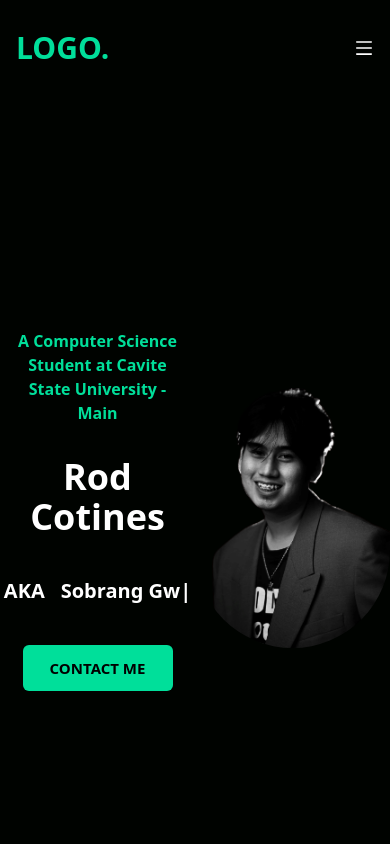
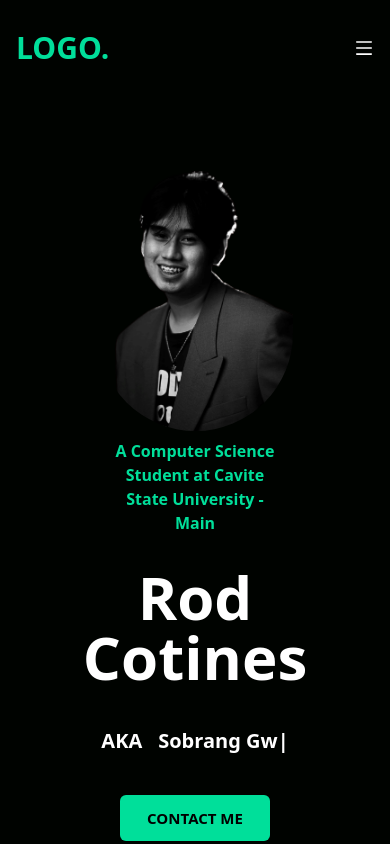
Before and after one commit to Ayenzcc/portfolio, a React (Vite) app: page / in a window 390 px wide. Shown: the top 844 px of the page. Built offline with nearby package versions, Linux system fonts and the light colour scheme.

Commit message:
updated hero

```diff
--- a/src/components/Hero.jsx
+++ b/src/components/Hero.jsx
@@ -5,7 +5,7 @@ import { motion } from "framer-motion";
 const Hero = () => {
   return (
     <div className="text-white ">
-      <div className=" max-w-[1000px] pt-[-96px] w-full h-screen mx-auto text-center flex flex-row justify-center">
+      <div className=" max-w-[1000px] pt-[-96px] w-full h-screen mx-auto text-center flex flex-col-reverse md:flex-row justify-center items-center">
         <div className="flex w-[50%] items-center justify-center flex-col">
           <motion.p
             initial={{ x: -50, opacity: 0 }}
@@ -19,7 +19,7 @@ const Hero = () => {
             initial={{ x: -50, opacity: 0 }}
             animate={{ x: 0, opacity: 1 }}
             transition={{ ease: "easeOut", duration: 0.5 }}
-            className="md:text-7xl sm:text-6xl text-4xl font-bold md: py-6 "
+            className="md:text-7xl sm:text-6xl text-6xl font-bold md: py-6 "
           >
             Rod Cotines
           </motion.h1>
```
